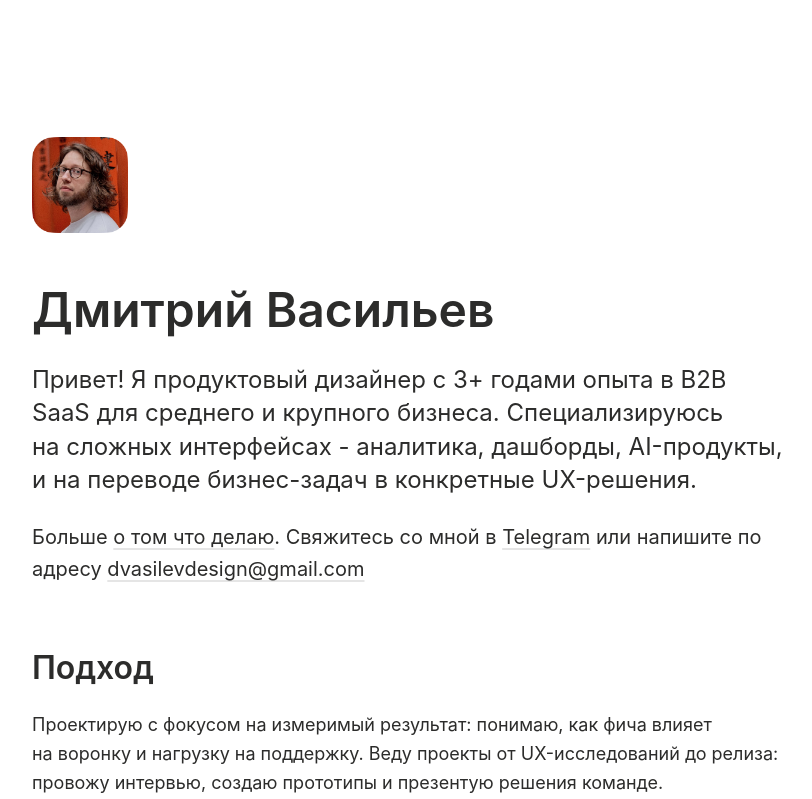
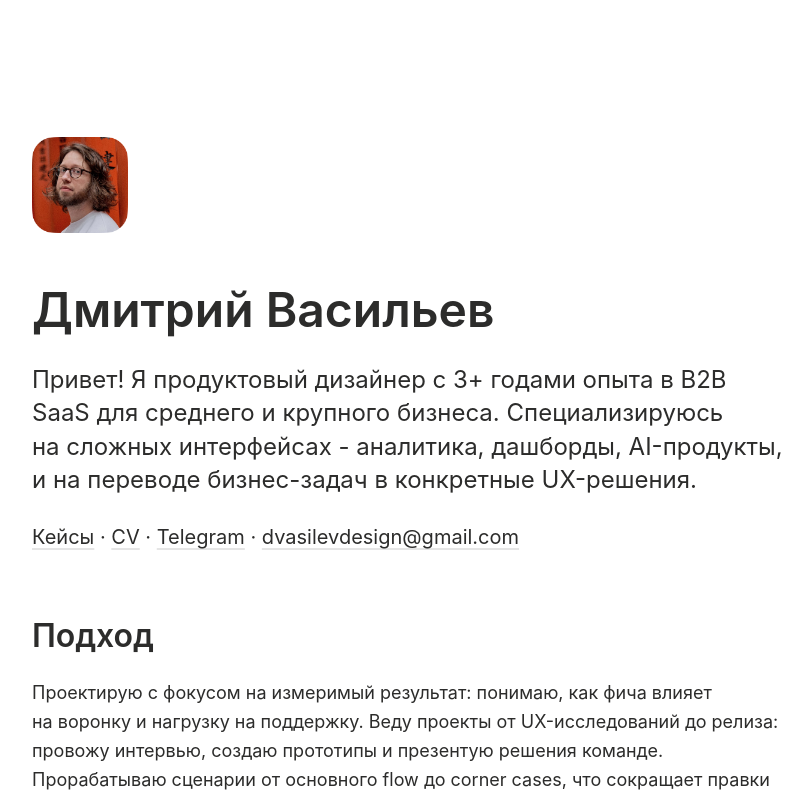
Before and after one commit to d1mavasilev/my-portfolio-next, a Next.js app: page / in a window 1280 px wide. Shown: the top 799 px of the page, without its empty margins (232-1044 px from the left). Built offline with nearby package versions, Linux system fonts and the light colour scheme.

Commit message:
описание

```diff
--- a/app/page.tsx
+++ b/app/page.tsx
@@ -59,12 +59,7 @@ export default function Home() {
               Привет! Я продуктовый дизайнер с 3+ годами опыта в B2B SaaS для среднего и крупного бизнеса. Специализируюсь на сложных интерфейсах - аналитика, дашборды, AI-продукты, и на переводе бизнес-задач в конкретные UX-решения.
             </h2>
             <p className="description">
-              Больше <a href="#cases">о том что делаю</a>. Свяжитесь со
-              мной в <a href="https://t.me/d_vasilev">Telegram</a> или напишите
-              по адресу{" "}
-              <a href="mailto:dvasilevdesign@gmail.com">
-                dvasilevdesign@gmail.com
-              </a>
+              <a href="#cases">Кейсы</a> · <a href="https://drive.google.com/file/d/1Yh6jngkaE25-WkQjsd-gOAa3X-blcK65/view?usp=sharing">CV</a> · <a href="https://t.me/d_vasilev">Telegram</a> · <a href="mailto:dvasilevdesign@gmail.com">dvasilevdesign@gmail.com</a>
             </p>
           </section>
 
```
